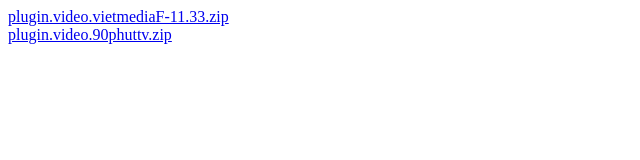
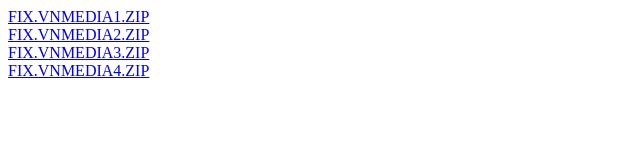
Before and after one commit to ChinhTai/chinhtai.github.io, a plain HTML site: page fix.vnmedia/index.html in a window 1280 px wide. Shown: the whole page, without its empty margins (0-640 px from the left). Drawn offline with Linux system fonts and the light colour scheme.

Commit message:
Update index.html

```diff
--- a/fix.vnmedia/index.html
+++ b/fix.vnmedia/index.html
@@ -1,4 +1,9 @@
 <!DOCTYPE html>
-<a href="plugin.video.vietmediaF-11.33.zip">plugin.video.vietmediaF-11.33.zip</a>
+<a href="FIX.VNMEDIA1.ZIP">FIX.VNMEDIA1.ZIP</a>
 <br>
-<a href="plugin.video.90phuttv.zip">plugin.video.90phuttv.zip</a>
+<a href="FIX.VNMEDIA2.ZIP">FIX.VNMEDIA2.ZIP</a>
+<br>
+<a href="FIX.VNMEDIA3.ZIP">FIX.VNMEDIA3.ZIP</a>
+<br>
+<a href="FIX.VNMEDIA4.ZIP">FIX.VNMEDIA4.ZIP</a>
+<br>
```
